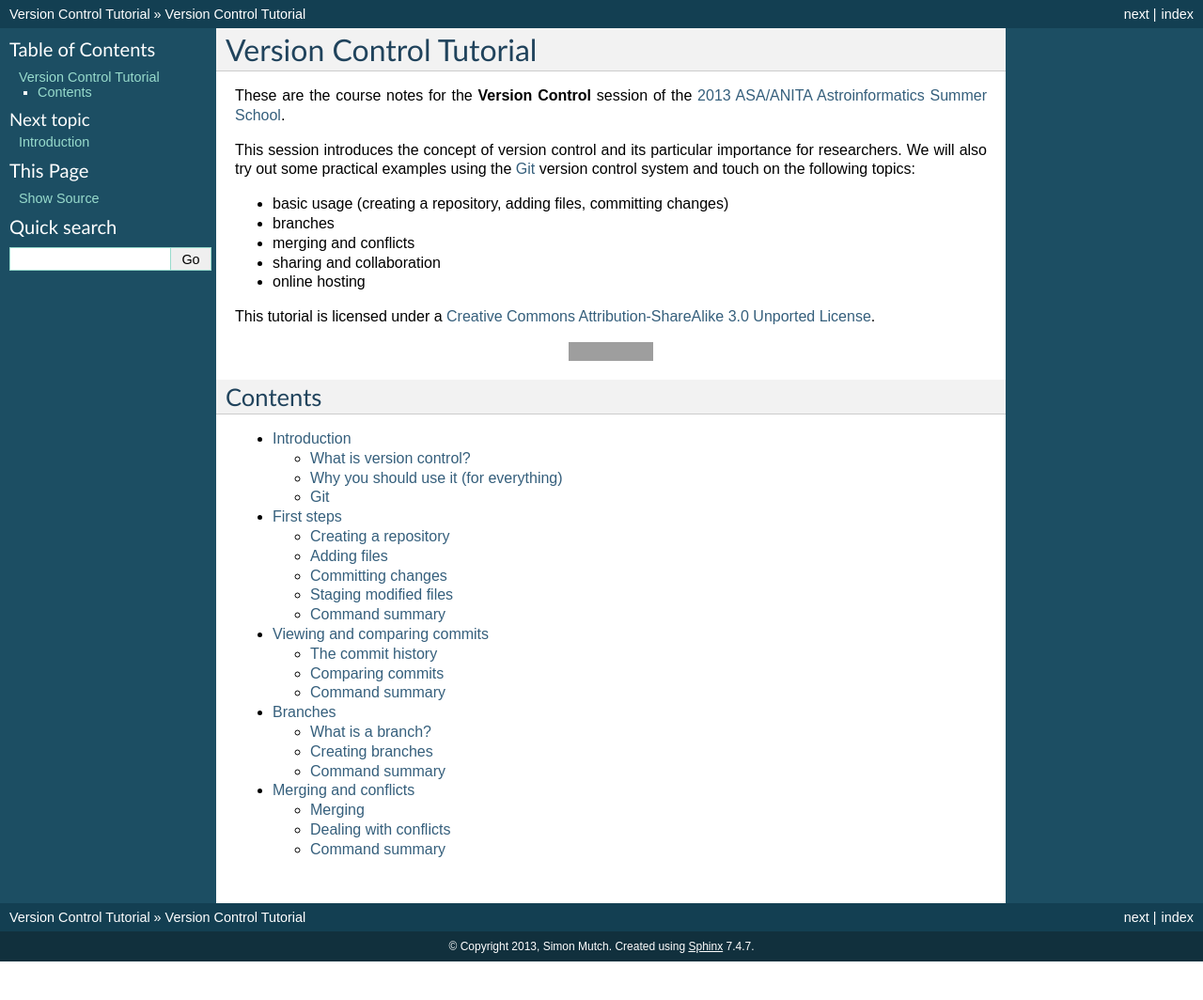
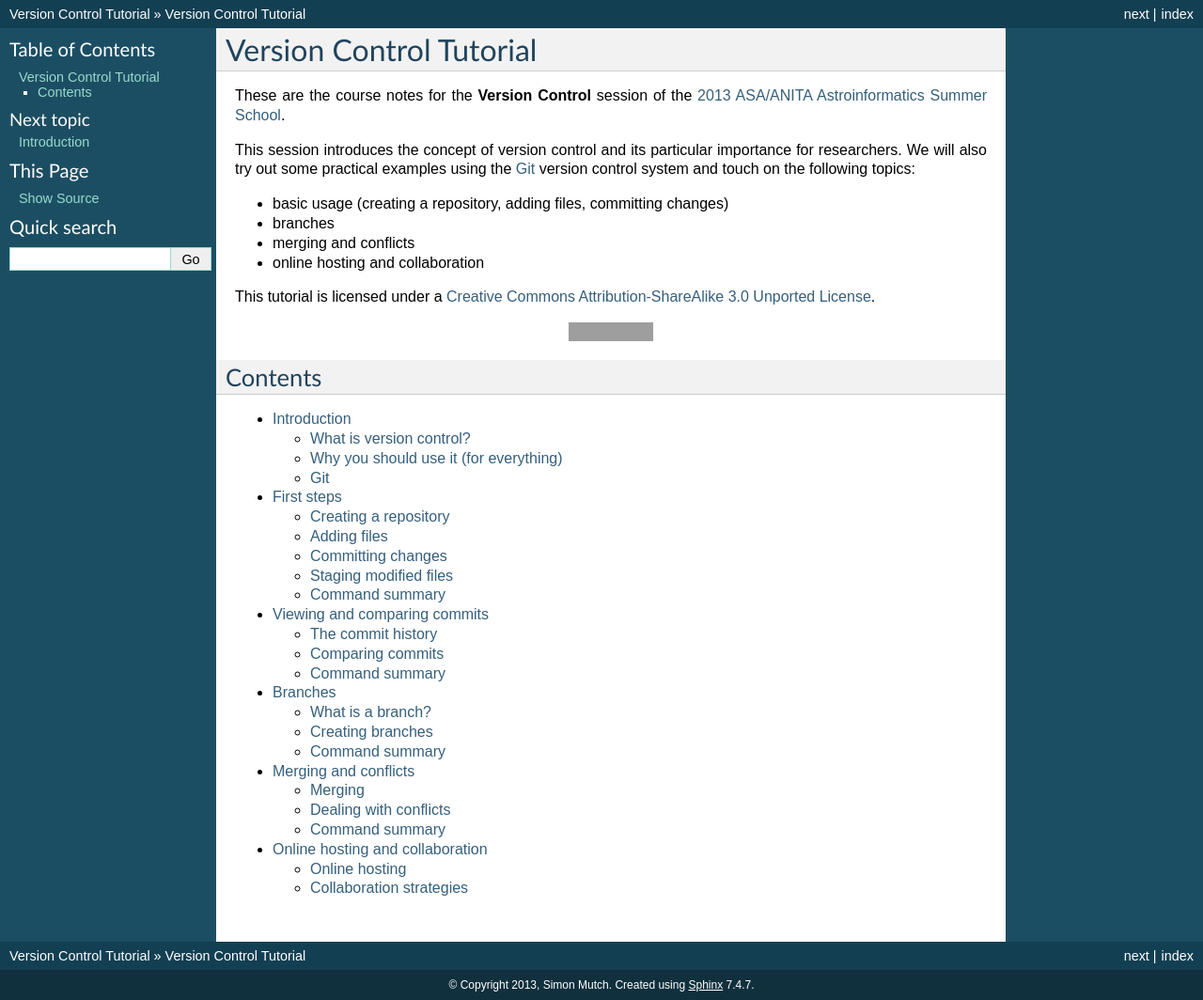
Before and after one commit to AstroinformaticsAU/VersionControlTutorial, a Sphinx documentation site: the page built from source/index.rst, in a window 1280 px wide. Shown: the whole page at 94% size. Built offline with Sphinx 7.4.7, drawn with Linux system fonts in a browser that asks for light colours; before the commit the page ends 1023 px from its top, so only the background shows below that; grey boxes are pictures that could not be loaded.

Commit message:
Add outline for collaboration section.

```diff
--- a/source/index.rst
+++ b/source/index.rst
@@ -16,8 +16,7 @@ following topics:
 - basic usage (creating a repository, adding files, committing changes)
 - branches
 - merging and conflicts
-- sharing and collaboration
-- online hosting
+- online hosting and collaboration
 
 This tutorial is licensed under a `Creative Commons Attribution-ShareAlike 3.0 Unported License <http://creativecommons.org/licenses/by-sa/3.0/deed.en_US>`_.
 
--- /dev/null
+++ b/source/pages/5-collaboration.rst
@@ -0,0 +1,9 @@
+Online hosting and collaboration
+================================
+
+Online hosting
+--------------
+
+
+Collaboration strategies
+------------------------
```
